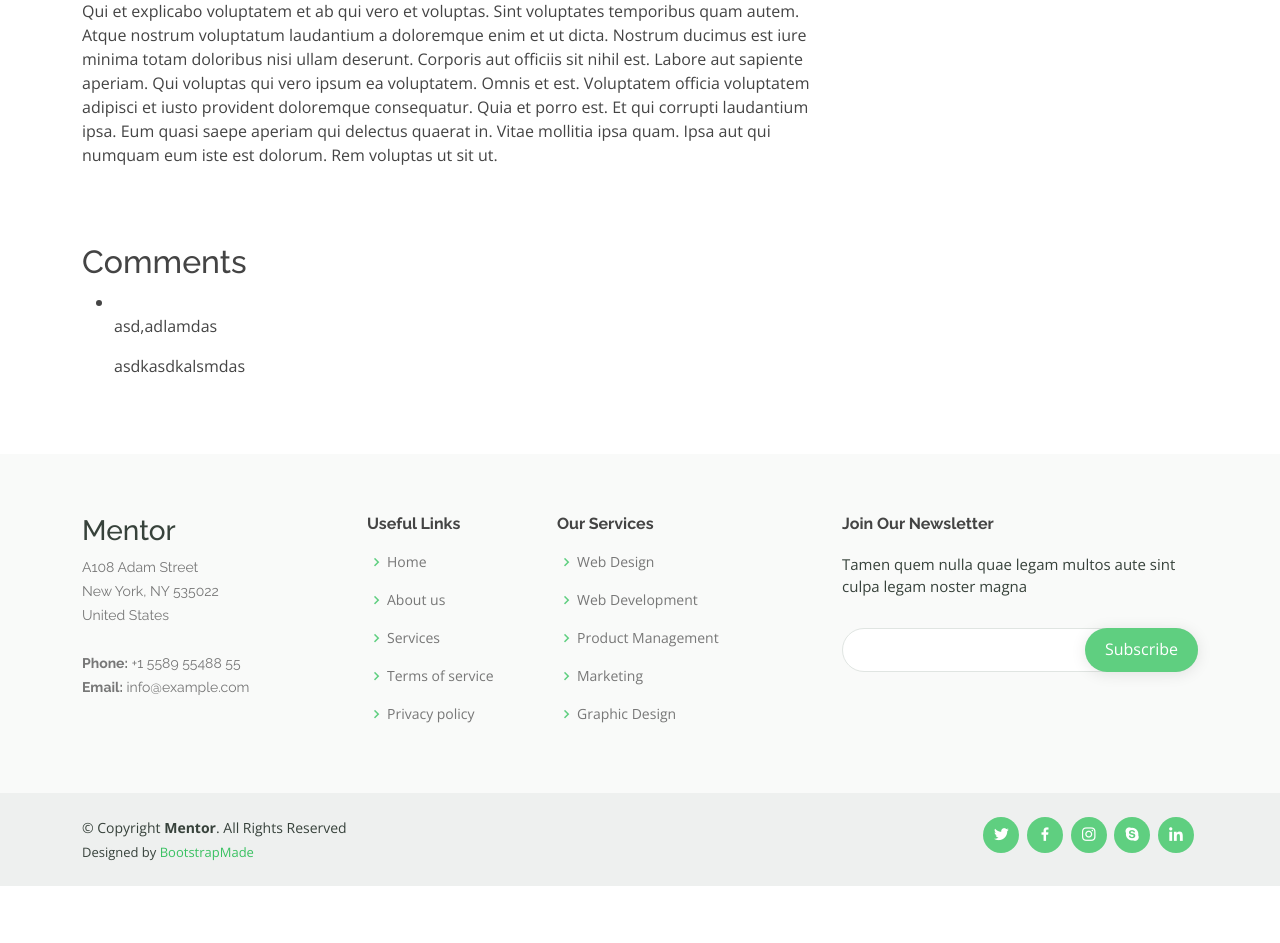
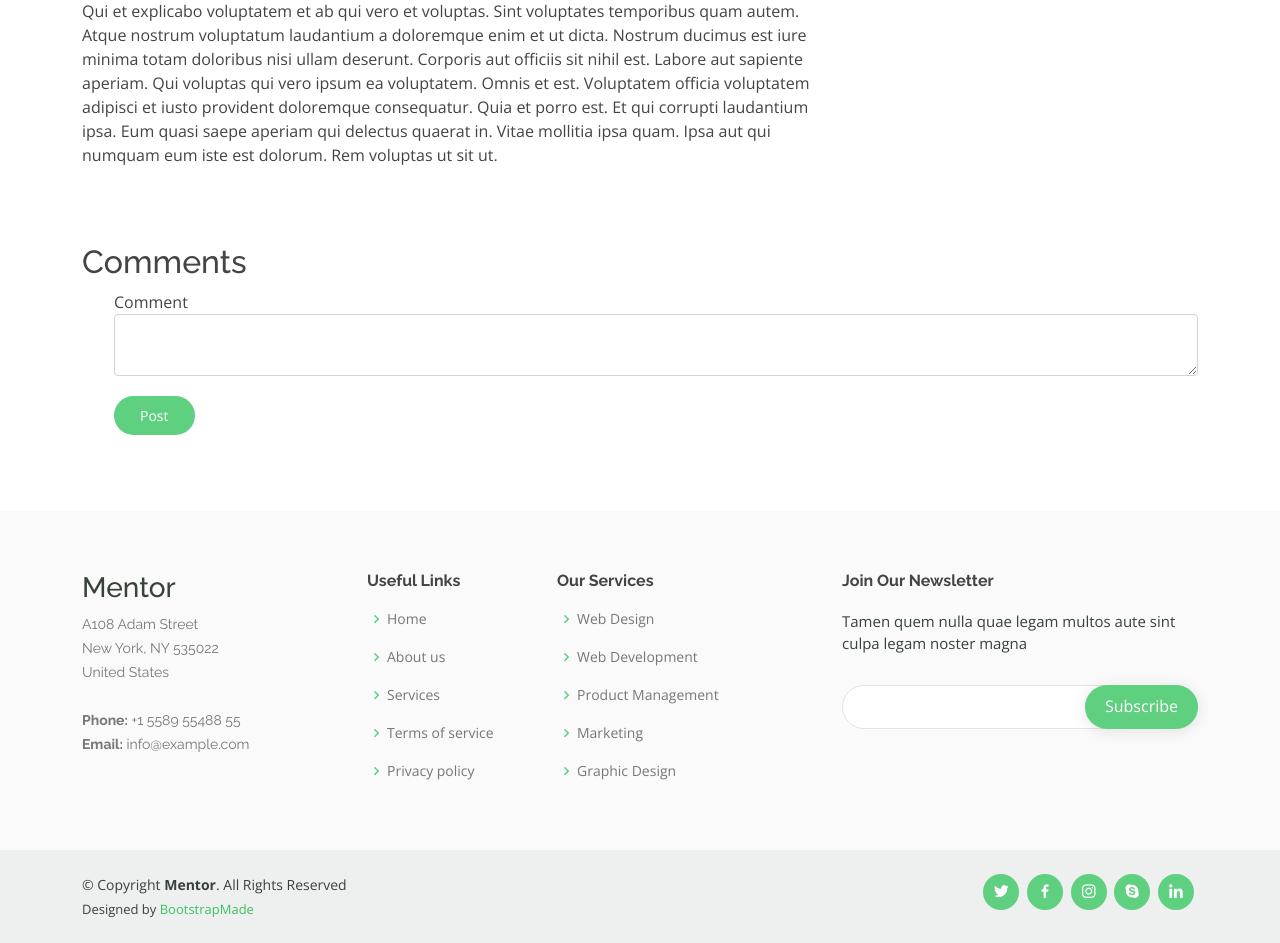
Before and after one commit to Developer-Wu/cafewifi, a Flask app: page /cafe_details/1 in a window 1280 px wide. Shown: the part 666-1609 px from the top of the page. Before the commit the page ends 1552 px from the top, so only its background shows below. Run offline with Flask 2, Linux system fonts and the light colour scheme; a user stored in the database is signed in; data comes from the database, SQL or seed files in the repository; both versions use the stored data as it was before the commit; data that the repository does not hold is empty; some libraries are stand-ins or nearby versions.

Commit message:
add cafe details and add comments section + change mode to development

```diff
--- a/Passengerfile.json
+++ b/Passengerfile.json
@@ -1,6 +1,6 @@
 {
 //   Run the app in a production environment. The default value is "development".
-  "environment": "production",
+  "environment": "development",
   // Run Passenger on the given port. In this example, we use port 80,
   // the standard HTTP port.
   "port": 80,
--- a/forms.py
+++ b/forms.py
@@ -47,6 +47,9 @@ class LoginForm(FlaskForm):
     register_submit = SubmitField('Login')
 
 class CommentForm(FlaskForm):
-    name = StringField('Name', [required()])
     text = CKEditorField('Comment',[required()])
-    post_btn = SubmitField('Register')
+    post_btn = SubmitField('Post')
+
+class ReplyForm(FlaskForm):
+    reply_text = CKEditorField('', [required()])
+    reply_btn = SubmitField('Reply')
--- a/main.py
+++ b/main.py
@@ -1,6 +1,6 @@
 from flask import Flask, render_template, request, redirect, url_for, flash
 from flask_sqlalchemy import SQLAlchemy
-from forms import LocationForm, AddCafeForm, RegisterForm, LoginForm
+from forms import LocationForm, AddCafeForm, RegisterForm, LoginForm, CommentForm, ReplyForm
 from flask_bootstrap import Bootstrap
 from itertools import groupby
 from flask_login import LoginManager, login_user, current_user, UserMixin, logout_user,login_required
@@ -8,6 +8,7 @@ from werkzeug.security import generate_password_hash, check_password_hash
 from image_uploader import Uploader
 from sqlalchemy.orm import relationship
 from flask_gravatar import Gravatar
+import datetime as dt
 
 
 #FLASK
@@ -26,7 +27,7 @@ bootstrap = Bootstrap(app)
 
 #GRAVATAR
 gravatar = Gravatar(app,
-                    size=100,
+                    size=50,
                     rating='g',
                     default='retro',
                     force_default=False,
@@ -59,6 +60,7 @@ class User(db.Model, UserMixin):
     password = db.Column(db.String(250))
     email = db.Column(db.String(250), unique=True)
 
+    replies = relationship("Reply", back_populates="reply_author")
     comments = relationship("Comment", back_populates="comment_author")
     cafe = relationship("Cafe", back_populates="post_author")
 
@@ -69,6 +71,19 @@ class Comment(db.Model):
     cafe = relationship("Cafe", back_populates="comment_id")
     cafe_id = db.Column(db.Integer, db.ForeignKey('cafe.id'))
     comment_author = relationship("User", back_populates="comments")
+    date = db.Column(db.String(250))
+
+    reply_id = relationship("Reply", back_populates="comment")
+
+class Reply(db.Model):
+    id = db.Column(db.Integer, primary_key=True)
+    text = db.Column(db.String(250))
+    reply_author_id = db.Column(db.Integer, db.ForeignKey('user.id'))
+    reply_author = relationship("User", back_populates="replies")
+    date = db.Column(db.String(250))
+
+    comment = relationship("Comment", back_populates="reply_id")
+    comment_id = db.Column(db.Integer, db.ForeignKey('comment.id'))
 
 db.create_all()
 
@@ -212,11 +227,50 @@ def add_cafe():
     return render_template('add_cafe.html', form=add_cafe_form)
 
 # CAFE DETAILS
-@app.route('/cafe_details/<cafe_id>')
+@app.route('/cafe_details/<cafe_id>', methods = ["GET","POST"])
 def cafe_detail(cafe_id):
     cafe = Cafe.query.filter_by(id=cafe_id).first()
+    comment_form = CommentForm()
+    reply_form = ReplyForm()
+    all_comments = Comment.query.filter_by(cafe_id=cafe_id).all()
+    user = User.query.filter_by(id=current_user.id).first()
+    replies = Reply.query.all()
+    if request.method == 'POST':
+        if comment_form.validate_on_submit():
+            print('hi')
+            date = dt.datetime.now()
+            date_string = date.strftime('%d-%m-%Y')
+            text= comment_form.text.data
 
-    return render_template('cafe_details.html', cafe=cafe)
+            comment = Comment(comment_author = user,
+                              date=date_string,
+                              cafe=cafe,
+                              text=text)
+            db.session.add(comment)
+            db.session.commit()
+
+        elif reply_form.validate_on_submit():
+            comment_id = request.args.get('comment_id')
+            comment = Comment.query.filter_by(id=comment_id).first()
+            print(comment)
+            date = dt.datetime.now()
+            date_string = date.strftime('%d-%m-%Y')
+            text = reply_form.reply_text.data
+            reply = Reply(reply_author=user,
+                              date=date_string,
+                              comment= comment,
+                              text=text)
+            db.session.add(reply)
+            db.session.commit()
+
+
+        return redirect(url_for('cafe_detail', cafe_id=cafe_id))
+
+    return render_template('cafe_details.html', cafe=cafe,
+                           comment_form=comment_form,
+                           comments=all_comments,
+                           reply_form=reply_form,
+                           replies = replies)
 
 if __name__ == '__main__':
     app.run(debug=True)
--- /dev/null
+++ b/static/assets/css/cafe_details.css
@@ -0,0 +1,30 @@
+.commentList {
+text-decoration: None;
+list-style: None;
+}
+
+.commentList li {
+padding-bottom: 30px;
+}
+
+.commenterImage {
+padding: 0 30px 0 0;
+}
+
+.commentActions {
+width: 80px;
+
+}
+
+.reply-form {
+width: 100%;
+display: None;
+}
+
+.reply_text {
+width: 100%;
+}
+
+.commentText{
+width: 70%;
+}
--- a/templates/base.html
+++ b/templates/base.html
@@ -28,6 +28,9 @@
 
   <!-- Template Main CSS File -->
   <link href="/static/assets/css/style.css" rel="stylesheet">
+
+<!--  Custom CSS-->
+  {% block css %}{% endblock %}
 
   <!-- =======================================================
   * Template Name: Mentor - v4.1.0
--- a/templates/cafe_details.html
+++ b/templates/cafe_details.html
@@ -1,7 +1,9 @@
 {% extends 'base.html' %}
 {% block title %}Good Cafes and Wifi{% endblock %}
 {% import 'bootstrap/wtf.html' as wtf %}
+{% block css %} <link href="../static/assets/css/cafe_details.css" rel="stylesheet"> {% endblock %}
 {% block content %}
+
 
   <main id="main">
 
@@ -61,17 +63,56 @@
         <!--           Comments Area -->
         <h2>Comments</h2>
               <ul class="commentList">
-                <li>
+                {% for comment in comments: %}
+                <li class=" comment-item d-flex flex-row">
                     <div class="commenterImage">
-                      <img src="">
+                      <img src="{{ comment.comment_author.email | gravatar }}">
                     </div>
                     <div class="commentText">
-                      <p>asd,adlamdas</p>
-                      <span class="date sub-text">asdkasdkalsmdas</span>
+                      <span class="date sub-text">{{comment.comment_author.name}} on {{comment.date}}</span>
+                      <p>{{comment.text}}</p>
+                       <div class="commentActions d-flex flex-row justify-content-between">
+                      <a href="">Like</a>
+                         <a href="">Reply</a>
+
+                    </div>
+                      <!--                         REPLIES-->
+                         <ul>
+                           {% for reply in replies %}
+                           {% if reply.comment_id == comment.id: %}
+                           <li class=" d-flex flex-row">
+                    <div class="commenterImage">
+                      <img src="{{ reply.reply_author.email | gravatar }}">
+                    </div>
+                    <div class="commentText">
+                      <span class="date sub-text">{{reply.reply_author.name}} on {{reply.date}}</span>
+                      <p>{{reply.text}}</p>
+                       <div class="commentActions d-flex flex-row justify-content-between">
+                      <a href="">Like</a>
+                         <a id="reply{{comment.id}}">Reply</a>
+
+                    </div>
+
                     </div>
                 </li>
+                           {% endif %}
+                           {% endfor %}
+                         </ul>
+                         <!--                           REPLIES-->
+                      <form class="reply-form flex-column justify-content-start align-items-start" action="{{ url_for('cafe_detail', comment_id = comment.id, cafe_id=comment.cafe_id) }}" method="post">
+                        {{ reply_form.csrf_token() }}
+                        {{ reply_form.reply_text(class_="reply_text")}}
+                        {{reply_form.reply_btn(class_="reply_btn btn get-started-btn search-btn")}}
+                      </form>
+
+                    </div>
+                </li>
+                {% endfor %}
+                {{ comment_form.csrf_token() }}
+          {{ wtf.quick_form(comment_form, button_map={'post_btn':'btn get-started-btn search-btn'}, novalidate=True) }}
 
               </ul>
+
 
 
 
```
Also changed, not shown: data/cafes.db (deleted).
